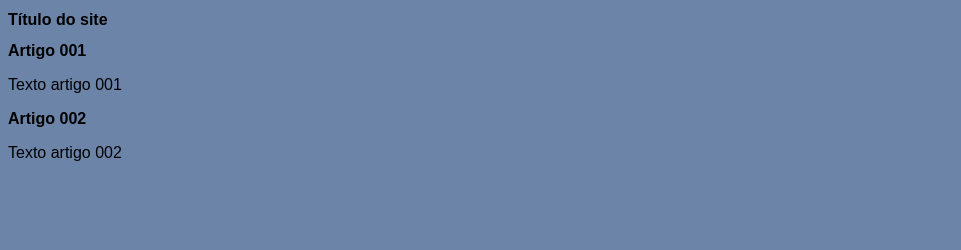
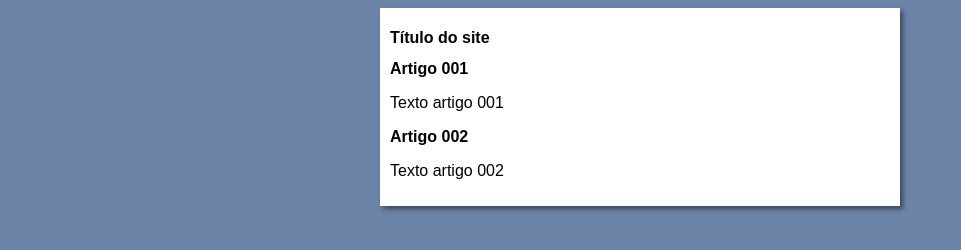
Before and after one commit to LivianOli/projeto-site, a plain HTML site: page index.html in a window 1280 px wide. Shown: the whole page, without its empty margins (0-961 px from the left). Drawn offline with Linux system fonts and the light colour scheme.

Commit message:
Update style.css

```diff
--- a/estilos/style.css
+++ b/estilos/style.css
@@ -7,7 +7,7 @@ body {
     background-color: rgb(109, 132, 169);
 
 }
-+main{
+main{
     background-color: white;
     width: 500px;
     margin: auto;
```
